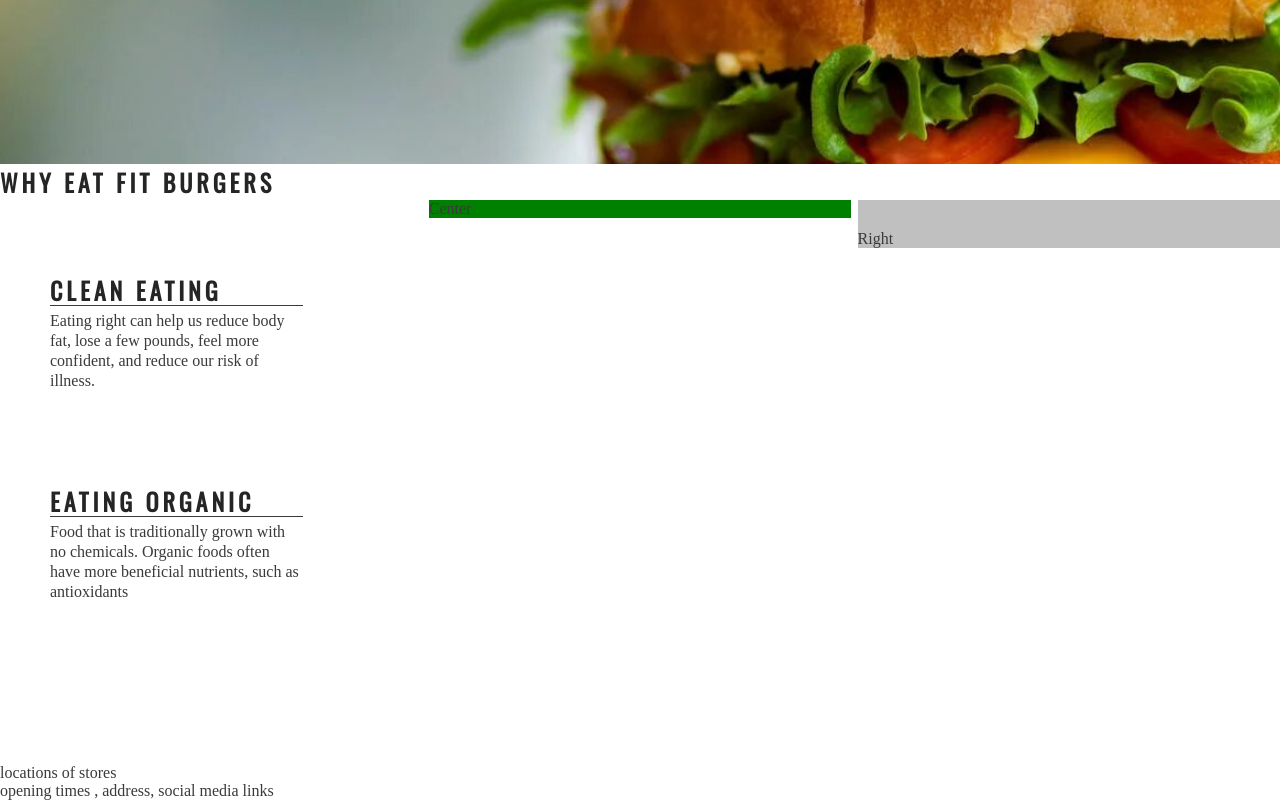
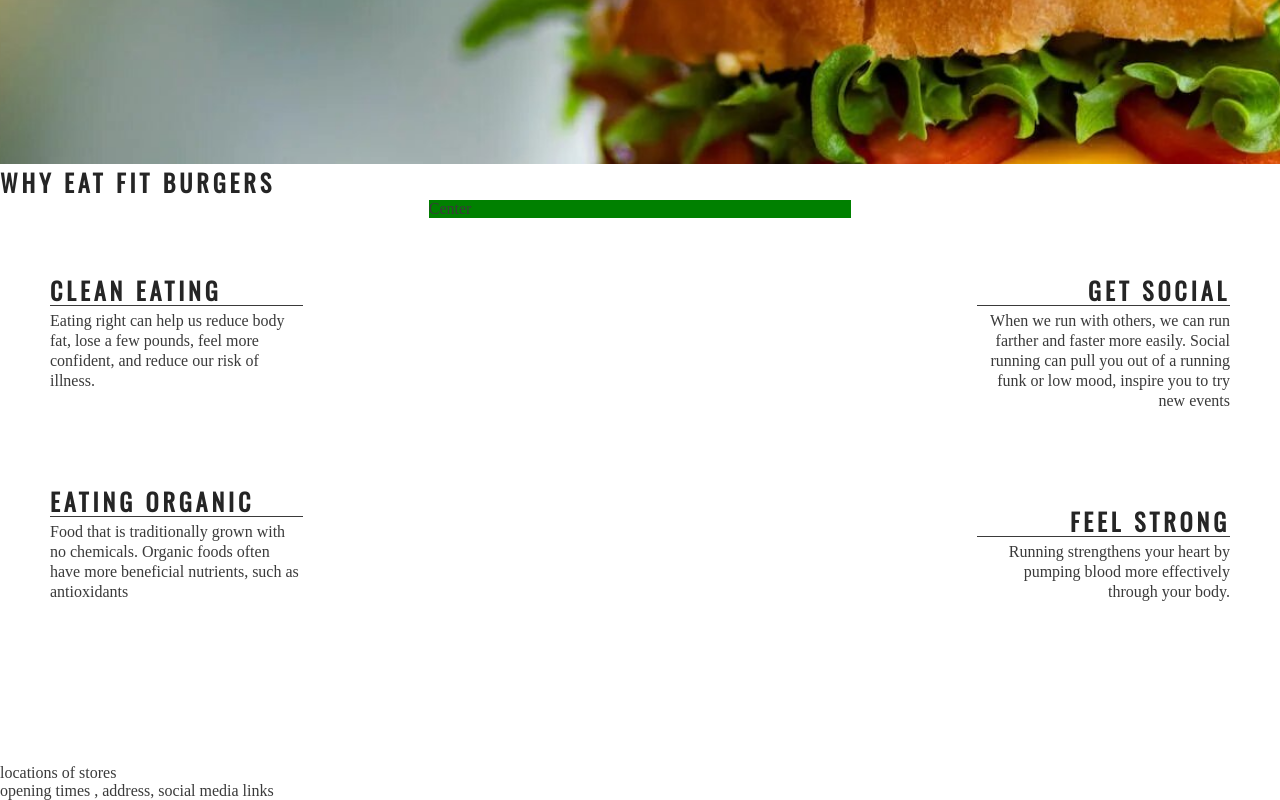
Before and after one commit to Mabdillahi88/CI_PP1_FITBURGERS, a plain HTML site: page index.html in a window 1280 px wide. Shown: the part 543-1343 px from the top of the page. Drawn offline with nearby package versions, Linux system fonts and the light colour scheme.

Commit message:
add right section and content style

```diff
--- a/assests/css/style.css
+++ b/assests/css/style.css
@@ -97,7 +97,7 @@ h1,h2 {
                                 padding-top: 30px;
                                 width: 33%;
                                 float: right;
-                                background-color: silver;
+
                         }
 
                         #center-about {
@@ -114,3 +114,20 @@ h1,h2 {
                                                         margin: 50px;
 
                                 }
+
+                                .right-about-heading {
+                                        width: 60%;
+                                        float: right;
+                                        line-height: 20px;
+                                        clear: both;
+                                        margin: 50px;
+
+                }
+
+                .right-about-heading h2 {
+                                                text-align: right;
+                }
+
+                .right-about-heading p {
+                        text-align: right;
+}
--- a/index.html
+++ b/index.html
@@ -49,15 +49,29 @@
             <div class="left-about-heading">
             <h2>Clean Eating</h2>
             <hr>
-           <p>Eating right can help us reduce body fat, lose a few pounds, feel more confident, and reduce our risk of illness.</p>
+           <p>Eating right can help us reduce body fat, lose a few pounds,
+            feel more confident, and reduce our risk of illness.</p>
        </div>
         <div class="left-about-heading">
         <h2>Eating Organic</h2>
         <hr>
-           <p>Food that is traditionally grown with no chemicals. Organic foods often have more beneficial nutrients, such as antioxidants</p>
+           <p>Food that is traditionally grown with no chemicals. Organic foods often have more beneficial
+            nutrients, such as antioxidants</p>
        </div>
        </div>
-        <div id="right-about">Right</div>
+        <div id="right-about">
+            <div class="right-about-heading">
+      <h2>Get Social</h2>
+        <hr>
+           <p>When we run with others, we can run farther and faster more easily. Social running can pull you out of a
+            running funk or low mood, inspire you to try new events</p>
+            </div>
+            <div class="right-about-heading">
+            <h2>Feel Strong</h2>
+            <hr>
+               <p>Running strengthens your heart by pumping blood more effectively through your body.</p>
+                </div>
+        </div>
         <div id="center-about">Center</div>
     </section>
     <section> locations of stores </section>
```
